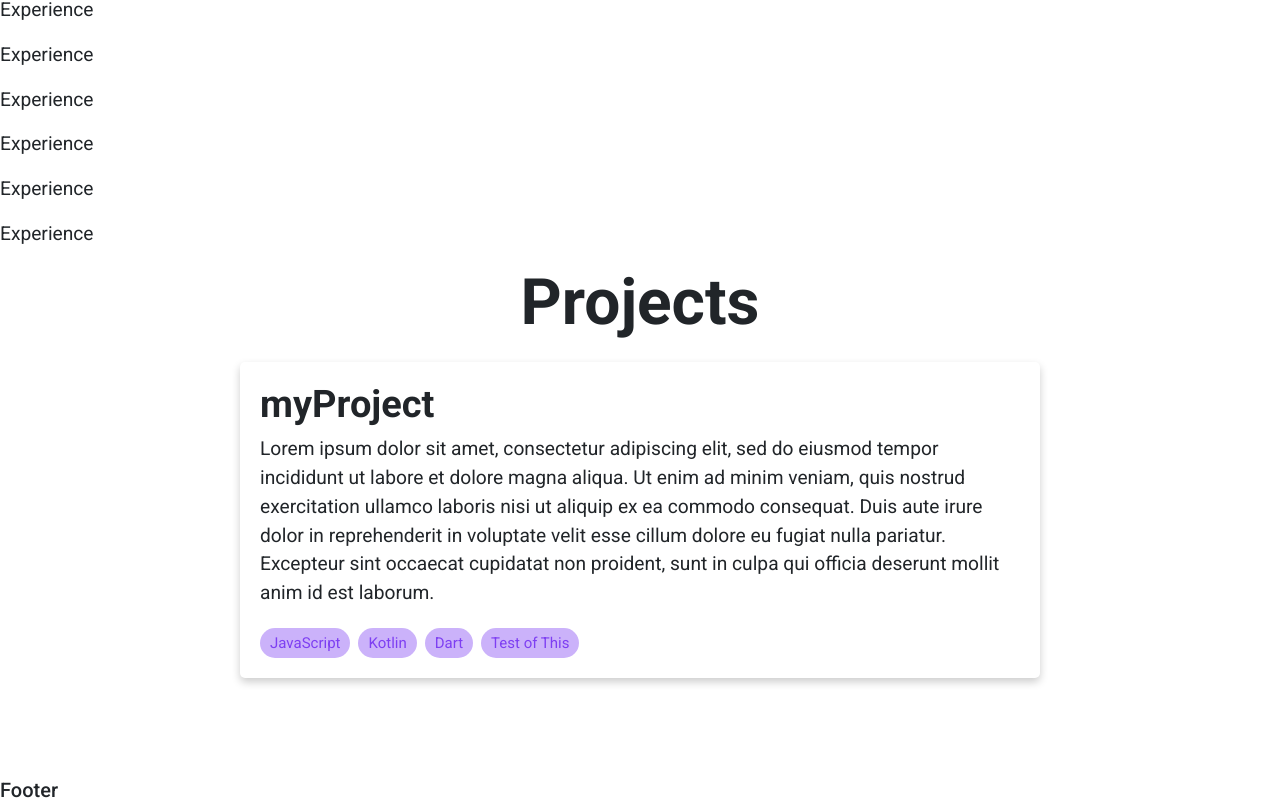
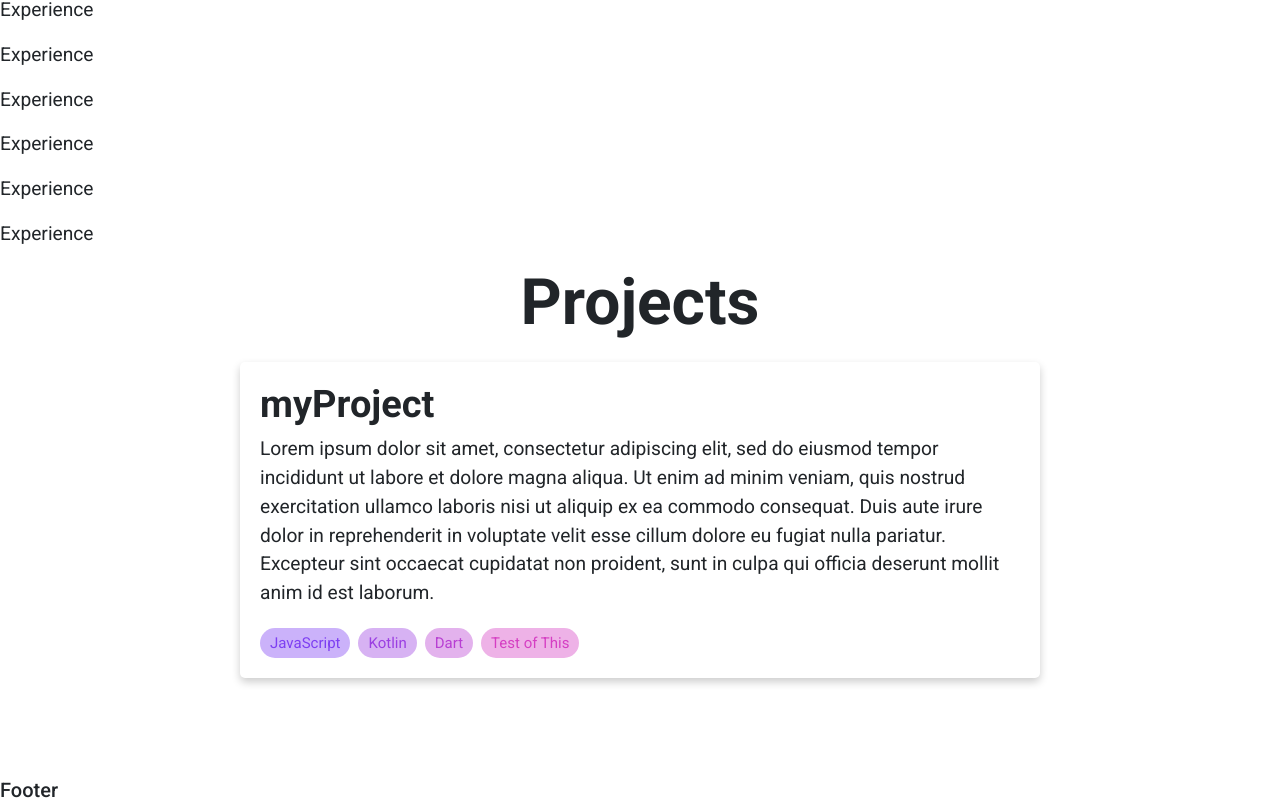
Before and after one commit to devkav/personalWebsite, a React (Create React App) app: page / in a window 1280 px wide. Shown: the part 2052-2862 px from the top of the page. Built offline with nearby package versions, Linux system fonts and the light colour scheme.

Commit message:
added chips gradient

```diff
--- a/src/components/Chip.jsx
+++ b/src/components/Chip.jsx
@@ -1,9 +1,29 @@
 import { Component } from 'react';
 
 class Chip extends Component {
+    //rgb(126, 63, 242, .7), rgb(242, 63, 179, .7)
     render() {
+        let gradient = this.props.gradient === true;
+
+        let r,g,b,a;
+
+        if (gradient) {
+            let rStart = 126
+            let bStart = 242
+            let rDif = 116
+            let bDif = -63
+            let percent = this.props.order / this.props.numItems
+            r = rStart + (percent * rDif)
+            g = 63
+            b = bStart + (percent * bDif)
+            a = 0.4
+        }
+
         return (
-            <div className="chip">
+            <div className="chip" style={!gradient ? {} : {
+                backgroundColor: "rgba(" + r + "," + g + "," + b + "," + a + ")",
+                color: "rgb(" + r + "," + g + "," + b + ")"
+            }}>
                 <p className="chip-text">{this.props.text}</p>
             </div>
         );
--- a/src/components/ProjectView.jsx
+++ b/src/components/ProjectView.jsx
@@ -4,10 +4,12 @@ import Chip from './Chip';
 class ProjectView extends Component {
     render() {
         let chips = []
+        let tags = this.props.tags
+        let numTags = tags.length
 
-        for (let i = 0; i < this.props.tags.length; i++) {
-            let current = this.props.tags[i]
-            chips.push(<Chip text={current}/>)
+        for (let i = 0; i < numTags; i++) {
+            let current = tags[i]
+            chips.push(<Chip text={current} gradient={true} order={i} numItems={numTags} key={i} />)
         }
 
         return (
--- a/src/style/App.css
+++ b/src/style/App.css
@@ -31,7 +31,7 @@
 
 .chip {
     background-color: rgb(126, 63, 242, .4);
-    color: rgb(126, 63, 242);
+    color:#7E3FF2;
     border-radius: 100px;
     width: fit-content;
     padding-right: 10px;
```
